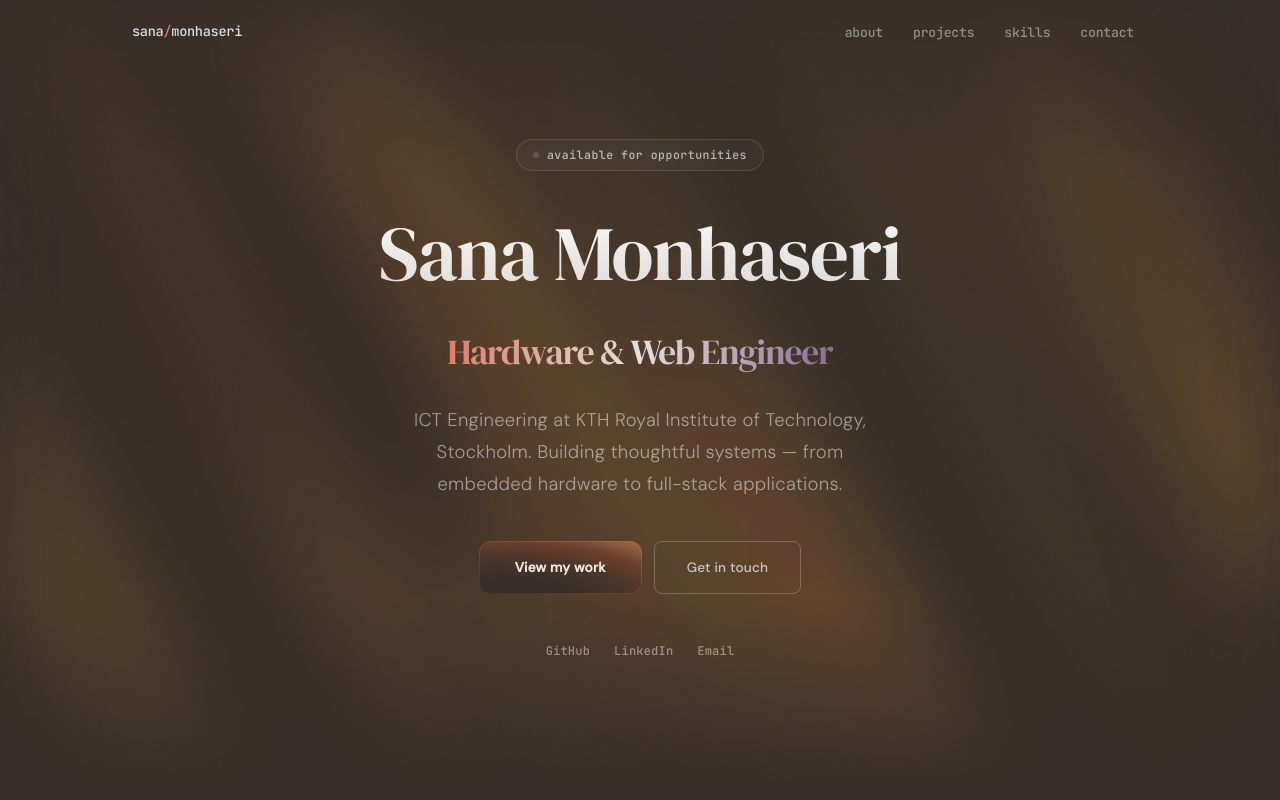
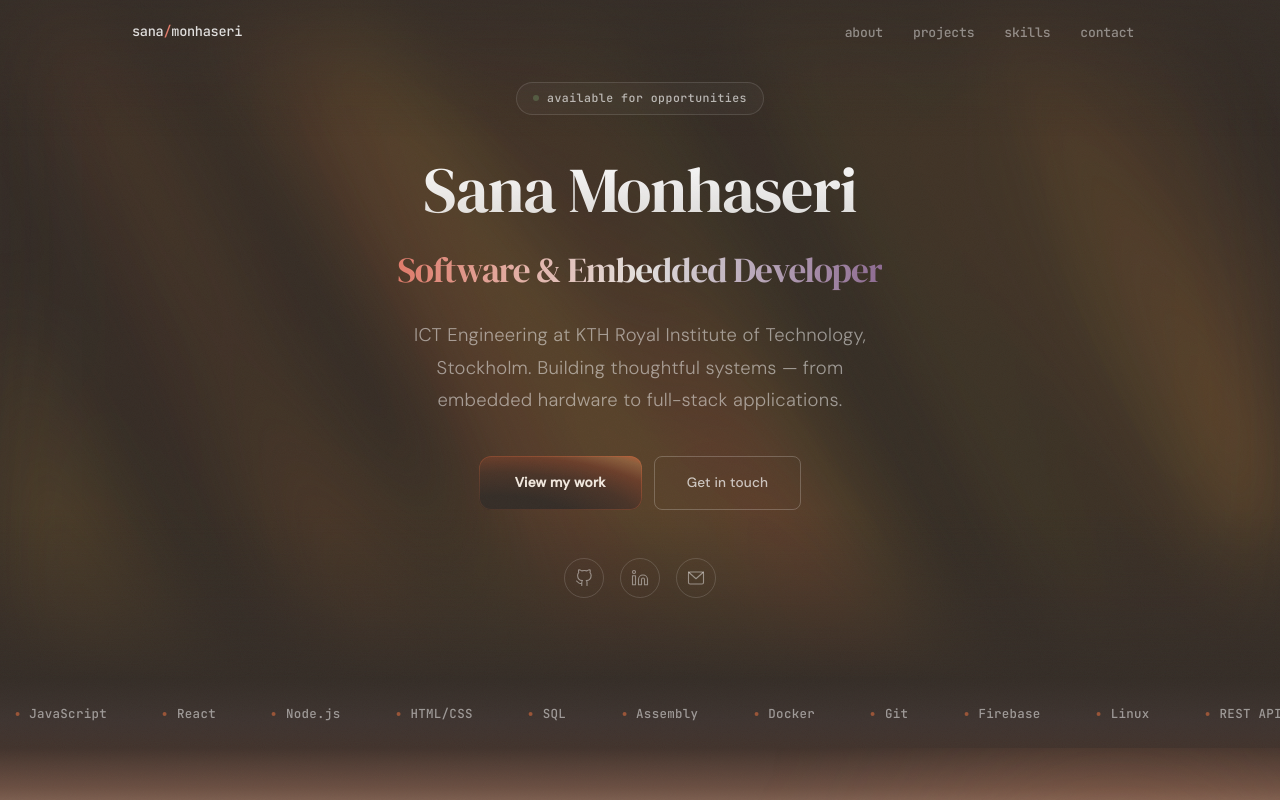
Before and after one commit to Sana8200/Portfolio_Sana, a React (Create React App) app in the folder portfolio/: page / in a window 1280 px wide. Shown: the top 800 px of the page. Built offline with nearby package versions, Linux system fonts and the light colour scheme.

Commit message:
style: update hero — smaller name, SVG social icons, Software & Embedded Developer title

```diff
--- a/portfolio/src/Hero/Hero.css
+++ b/portfolio/src/Hero/Hero.css
@@ -1,5 +1,5 @@
 .hero {
-  min-height: 100vh;
+  min-height: 85vh;
   width: 100%;
   display: flex;
   align-items: center;
@@ -69,7 +69,7 @@
 /* Title */
 .hero__title {
   font-family: var(--font-heading);
-  font-size: clamp(2.6rem, 6vw, 5rem);
+  font-size: clamp(2.2rem, 5vw, 4rem);
   font-weight: 400;
   line-height: 1.1;
   margin-bottom: 1.5rem;
@@ -126,33 +126,25 @@
 /* Socials */
 .hero__socials {
   display: flex;
-  gap: 1.5rem;
+  gap: 1rem;
   justify-content: center;
 }
-.hero__social {
-  font-family: var(--font-mono);
-  font-size: 0.75rem;
-  font-weight: 500;
+.hero__social-icon {
+  width: 40px;
+  height: 40px;
+  border-radius: 50%;
+  border: 1px solid rgba(255,255,255,0.15);
+  display: flex;
+  align-items: center;
+  justify-content: center;
   color: rgba(255,255,255,0.45);
-  position: relative;
-  transition: color 0.2s;
-  letter-spacing: 0.2px;
+  transition: all 0.25s cubic-bezier(0.16,1,0.3,1);
 }
-.hero__social::after {
-  content: '';
-  position: absolute;
-  bottom: -2px;
-  left: 0;
-  width: 0;
-  height: 1px;
-  background: var(--rust);
-  transition: width 0.3s cubic-bezier(0.16,1,0.3,1);
-}
-.hero__social:hover {
+.hero__social-icon:hover {
   color: var(--coral);
-}
-.hero__social:hover::after {
-  width: 100%;
+  border-color: var(--coral);
+  background: rgba(224,123,106,0.1);
+  transform: translateY(-2px);
 }
 
 /* Fade overlay at edges */
--- a/portfolio/src/Hero/Hero.js
+++ b/portfolio/src/Hero/Hero.js
@@ -133,7 +133,7 @@ function Hero() {
             <h1 className="hero__title">
               <span className="hero__title-line1">Sana Monhaseri</span>
               <br />
-              <span className="hero__title-line2">Hardware & Web Engineer</span>
+              <span className="hero__title-line2">Software & Embedded Developer</span>
             </h1>
           </motion.div>
 
@@ -150,16 +150,21 @@ function Hero() {
           </motion.div>
 
           <motion.div custom={4} variants={fadeUp} initial="hidden" animate="visible" className="hero__socials">
-            {SOCIALS.map((s) => (
-              <a
-                key={s.label}
-                href={s.url}
-                {...(s.label !== 'Email' ? { target: '_blank', rel: 'noopener noreferrer' } : {})}
-                className="hero__social"
-              >
-                {s.label}
-              </a>
-            ))}
+            <a href={SOCIALS.find(s => s.label === 'GitHub').url} target="_blank" rel="noopener noreferrer" className="hero__social-icon" aria-label="GitHub">
+              <svg width="18" height="18" viewBox="0 0 24 24" fill="none" stroke="currentColor" strokeWidth="1.5" strokeLinecap="round" strokeLinejoin="round">
+                <path d="M9 19c-5 1.5-5-2.5-7-3m14 6v-3.87a3.37 3.37 0 00-.94-2.61c3.14-.35 6.44-1.54 6.44-7A5.44 5.44 0 0020 4.77 5.07 5.07 0 0019.91 1S18.73.65 16 2.48a13.38 13.38 0 00-7 0C6.27.65 5.09 1 5.09 1A5.07 5.07 0 005 4.77a5.44 5.44 0 00-1.5 3.78c0 5.42 3.3 6.61 6.44 7A3.37 3.37 0 009 18.13V22"/>
+              </svg>
+            </a>
+            <a href={SOCIALS.find(s => s.label === 'LinkedIn').url} target="_blank" rel="noopener noreferrer" className="hero__social-icon" aria-label="LinkedIn">
+              <svg width="18" height="18" viewBox="0 0 24 24" fill="none" stroke="currentColor" strokeWidth="1.5" strokeLinecap="round" strokeLinejoin="round">
+                <path d="M16 8a6 6 0 016 6v7h-4v-7a2 2 0 00-4 0v7h-4v-7a6 6 0 016-6z"/><rect x="2" y="9" width="4" height="12"/><circle cx="4" cy="4" r="2"/>
+              </svg>
+            </a>
+            <a href={SOCIALS.find(s => s.label === 'Email').url} className="hero__social-icon" aria-label="Email">
+              <svg width="18" height="18" viewBox="0 0 24 24" fill="none" stroke="currentColor" strokeWidth="1.5" strokeLinecap="round" strokeLinejoin="round">
+                <rect x="2" y="4" width="20" height="16" rx="2"/><path d="M22 4L12 13 2 4"/>
+              </svg>
+            </a>
           </motion.div>
         </div>
       </div>
```
